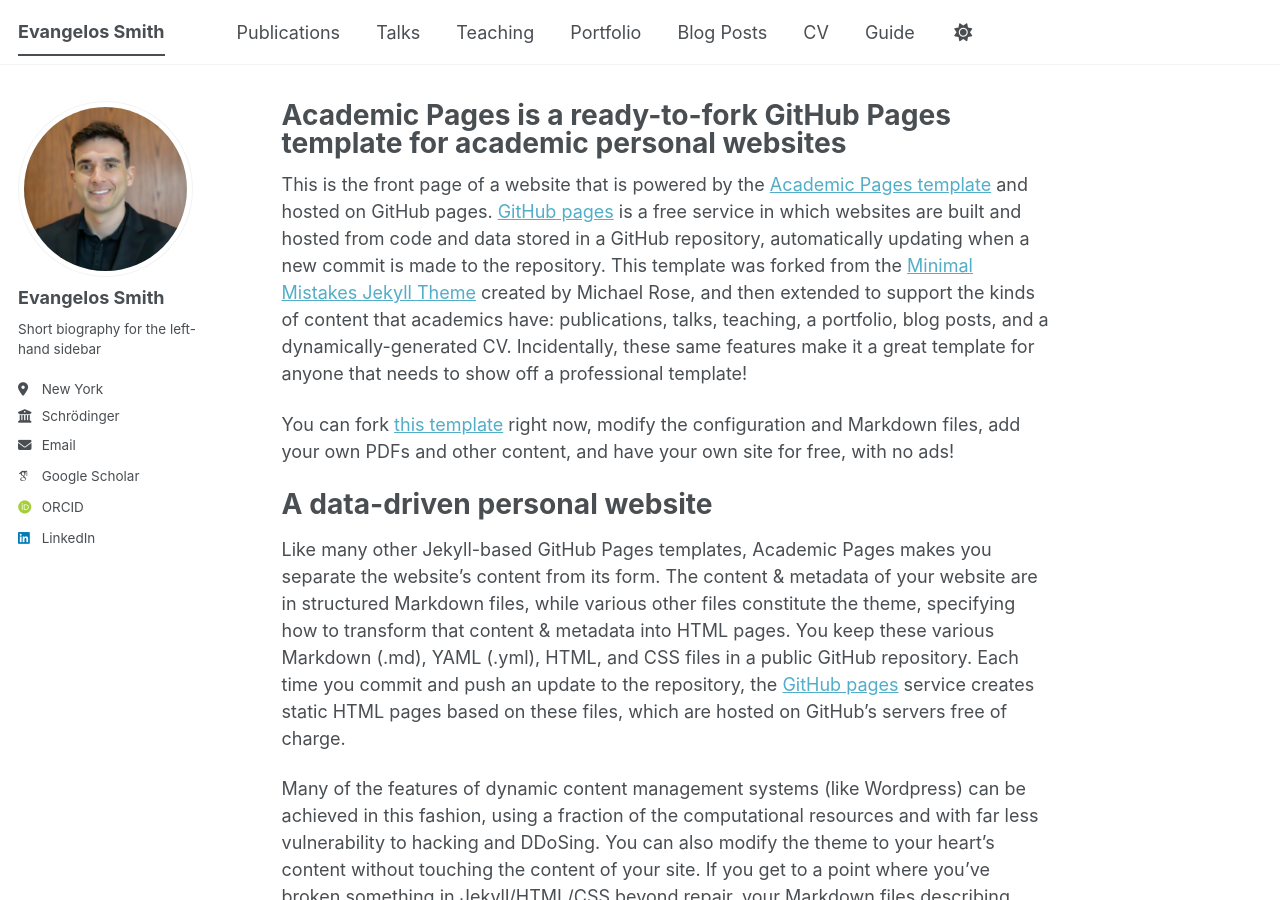
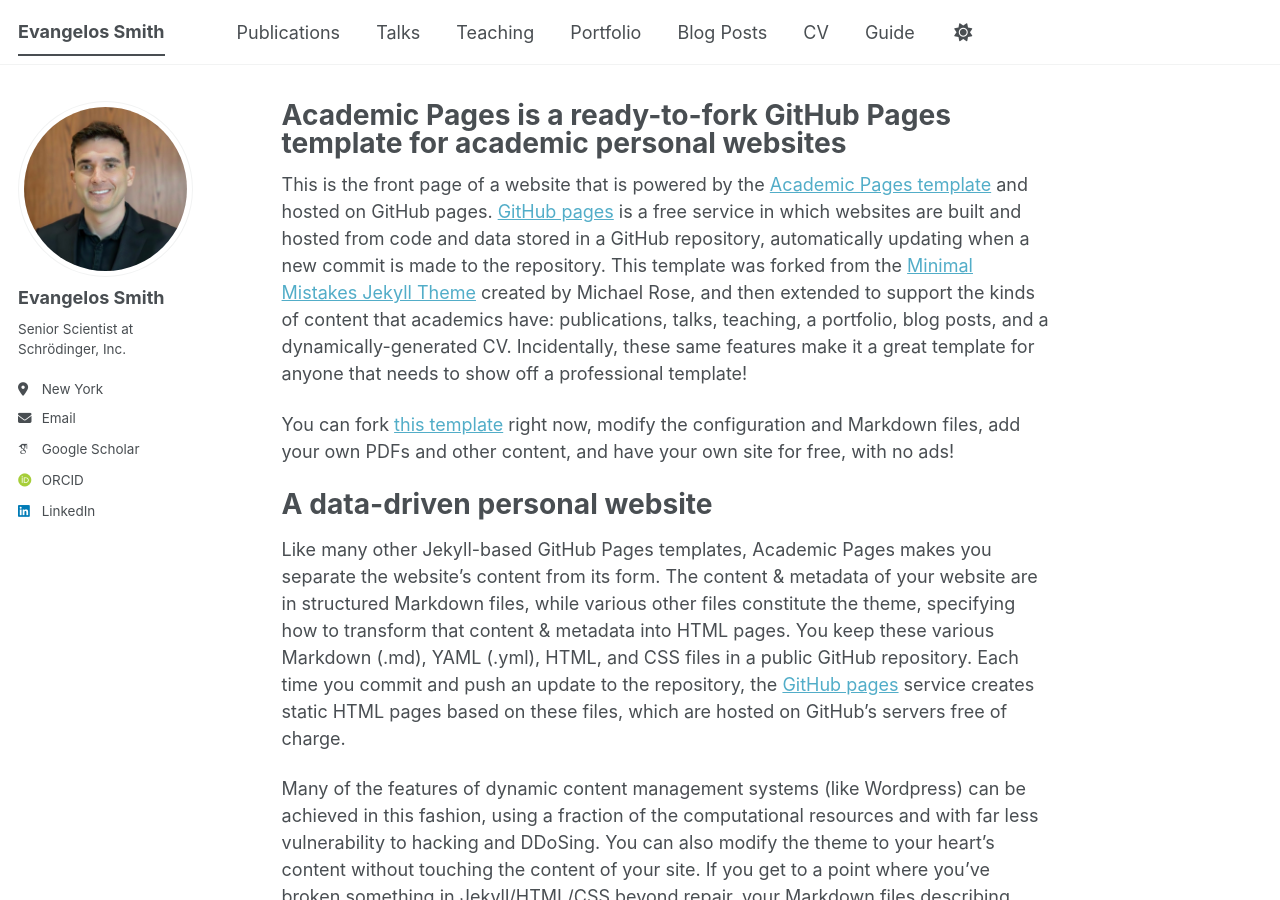
Before and after one commit to evangelossmith/evangelossmith.github.io, a Jekyll site: the page built from _pages/about.md, in a window 1280 px wide and 900 px high. Built offline with Jekyll 4.4.1, drawn with Linux system fonts in a browser that asks for light colours; some web fonts are replaced; a script bundle is joined from its source files by our own code; library files that are not in the unit come from our copies.

Commit message:
Update _config.yml

```diff
--- a/_config.yml
+++ b/_config.yml
@@ -26,9 +26,9 @@ author:
   avatar           : "2025_11_21_lighter_Google-Scholar.JPG"
   name             : "Evangelos Smith"
   pronouns         : # example: "she/her"
-  bio              : "Short biography for the left-hand sidebar"
+  bio              : "Senior Scientist at Schrödinger, Inc."
   location         : "New York"
-  employer         : "Schrödinger"
+  employer         : # "Schrödinger"
   uri              : # URL
   email            : "evangelos_smith@outlook.com"
 
```
